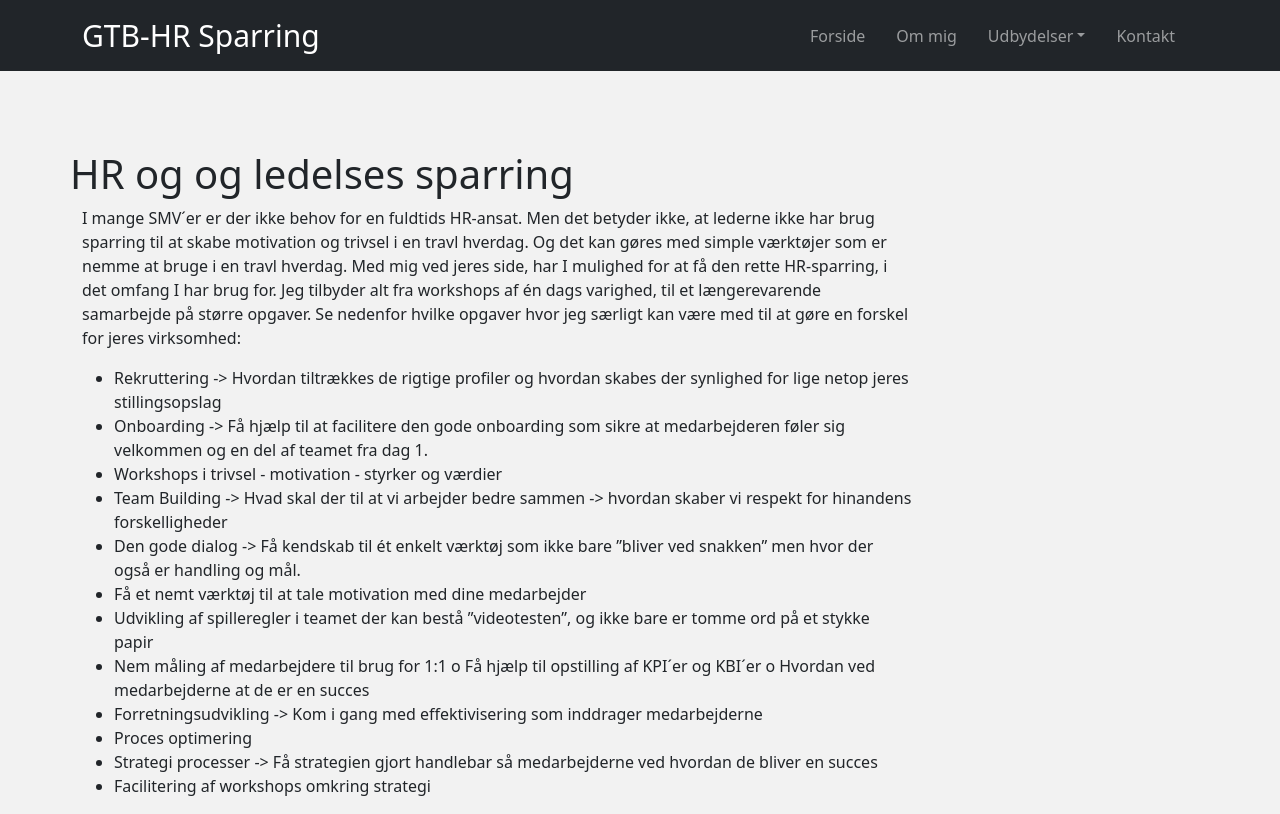
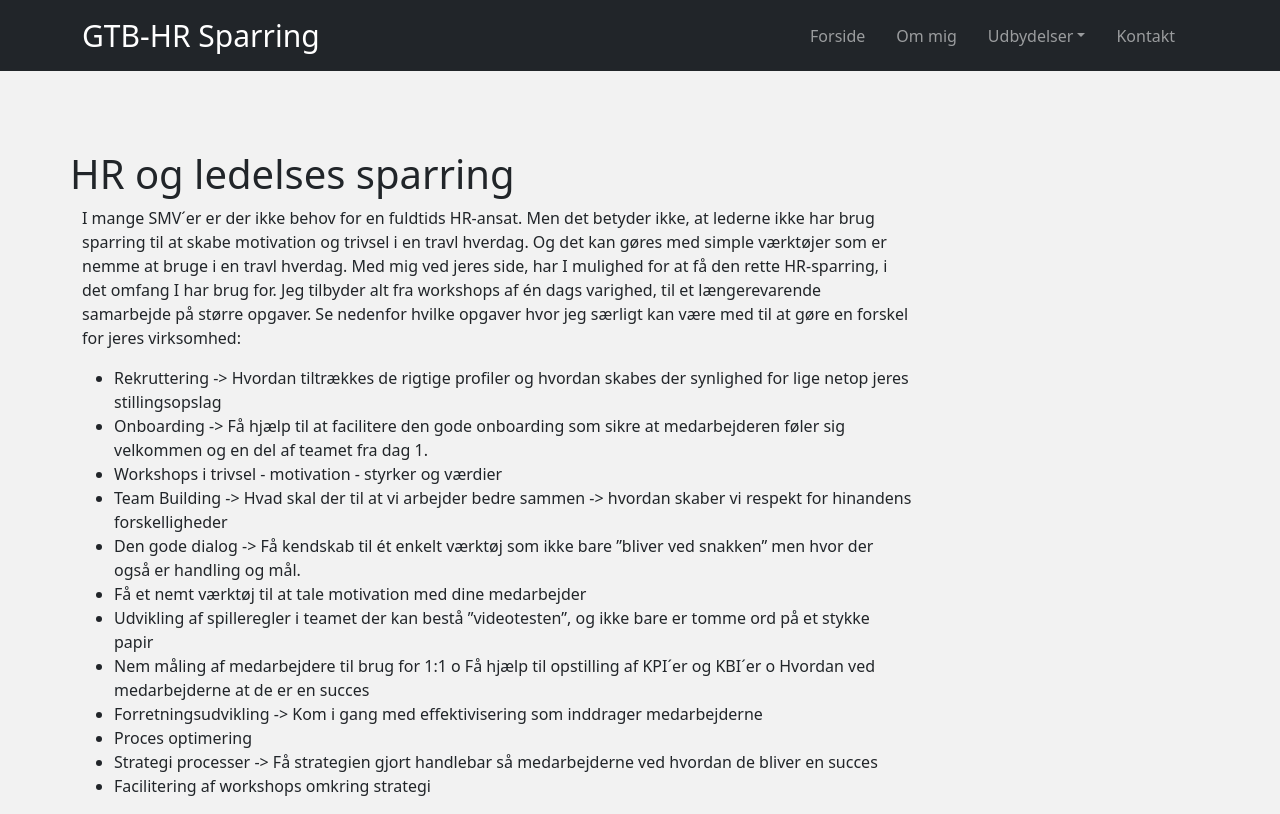
Before and after one commit to juli175h/GTB-HR-Sparring, a plain HTML site: page hr-ledelse.html in a window 1280 px wide. Drawn offline with Linux system fonts and the light colour scheme.

Commit message:
typo fix

```diff
--- a/hr-ledelse.html
+++ b/hr-ledelse.html
@@ -46,7 +46,7 @@
     </nav>
 
     <main  class="container" style=" margin-top: 150px; padding: 0">
-      <h1>HR og og ledelses sparring</h1>
+      <h1>HR og ledelses sparring</h1>
       <div class="container-fluid">
         <div class="row">
           <div class="col-md-9">
```
